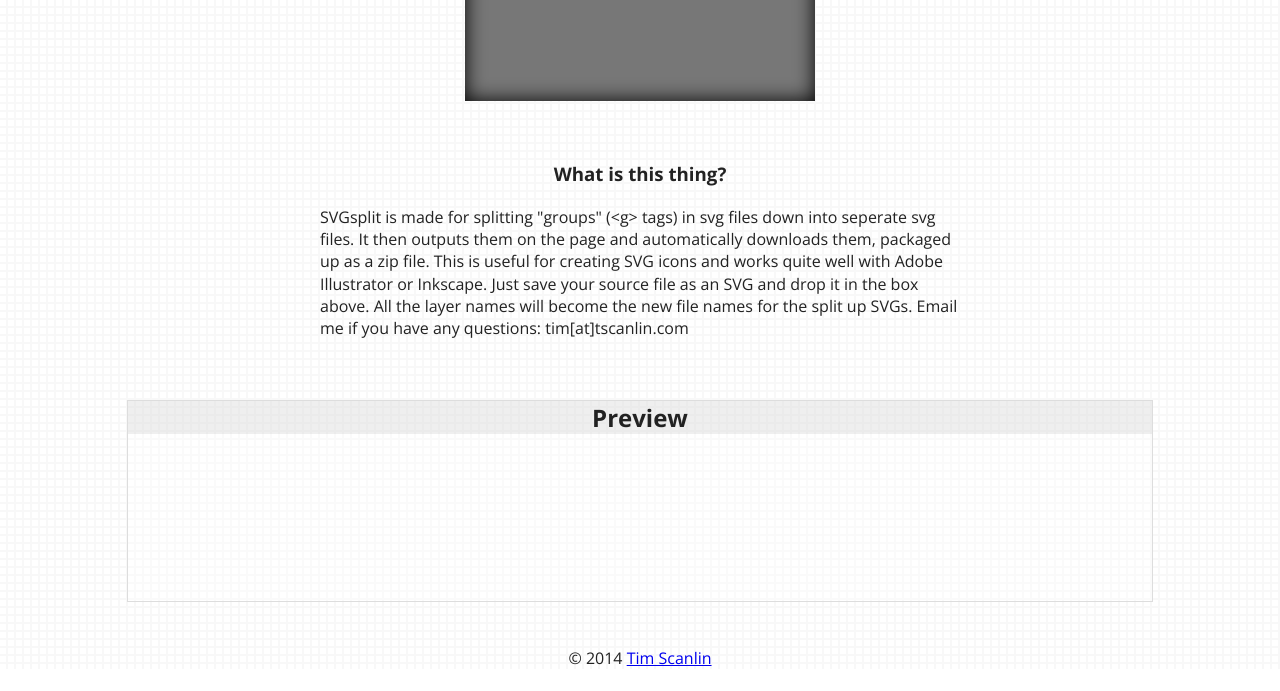
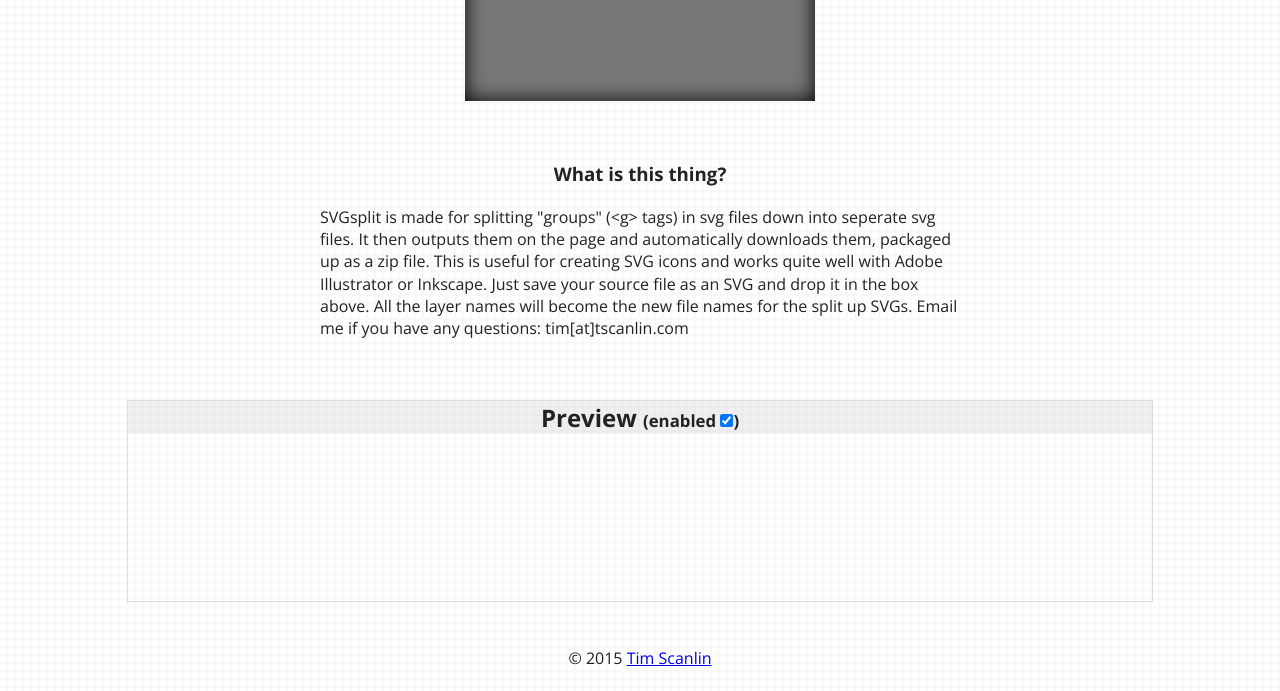
Before and after one commit to tscanlin/svgsplit, a plain HTML site: page index.html in a window 1280 px wide. Shown: the part 464-1155 px from the top of the page. Before the commit the page ends 1133 px from the top, so only its background shows below. Drawn offline with nearby package versions, Linux system fonts and the light colour scheme.

Commit message:
make svg preview optional

```diff
--- a/css/main.css
+++ b/css/main.css
@@ -215,6 +215,9 @@ progress:after {
 .hidden {
   display: none !important;
 }
+.small {
+  font-size: 0.7em;
+}
 
 
 
--- a/index.html
+++ b/index.html
@@ -37,19 +37,20 @@
       </div>
 
       <div id="split-svgs">
-        <h2>Preview</h2>
+        <h2>Preview <span class="small">(enabled <input id="enable-preview" type="checkbox" checked>)</span></h2>
       </div>
 
     </section>
 
-    <br /><br />
-    <span id="credit">&copy; 2014 <a href="http://timscanlin.net">Tim Scanlin</a></span>
+    <br><br>
+    <span id="credit">&copy; 2015 <a href="http://timscanlin.net">Tim Scanlin</a></span>
+    <br>
 
     <script src="//ajax.googleapis.com/ajax/libs/jquery/1.10.2/jquery.min.js"></script>
     <script>window.jQuery || document.write('<script src="js/vendor/jquery-1.10.2.min.js"><\/script>')</script>
     <script src="js/vendor/jszip.js"></script>
     <script src="js/vendor/zip.js"></script>
-    <script src="js/plugins.js"></script>
+
     <script src="js/main.js"></script>
 
     <script>
--- a/js/main.js
+++ b/js/main.js
@@ -13,6 +13,7 @@ $(document).ready(function() {
     }
   }
 
+  // This is where the magic happens.
   function parseFile(file) {
     if (tests.filereader === true && acceptedTypes[file.type] === true) {
       var reader = new FileReader();
@@ -39,9 +40,11 @@ $(document).ready(function() {
           nodeText = svgHead + nodeText + svgFoot;
           zip.file(id+".svg", nodeText);
 
-          // Add file previews below -------------------ADD files as images with data URI, download zip button
-          items[i] = "<div>"+nodeText+"</div>";
-          $("#split-svgs").append(items[i]);
+          // Add file previews below if enable-preview is checked.
+          if ($('#enable-preview').is(':checked')) {
+            items[i] = "<div>"+nodeText+"</div>";
+            $("#split-svgs").append(items[i]);
+          }
         }
 
         content = zip.generate();
```
